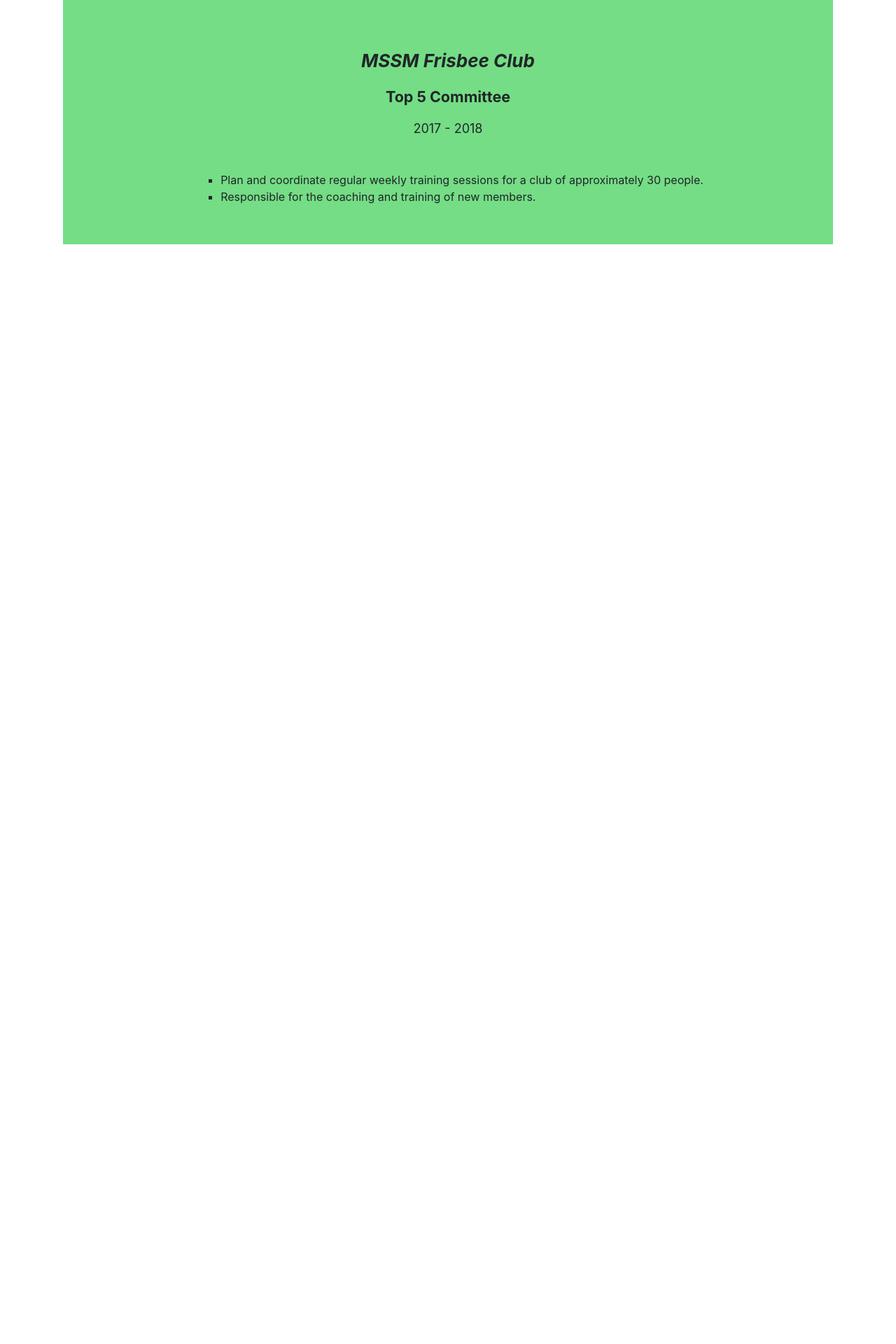
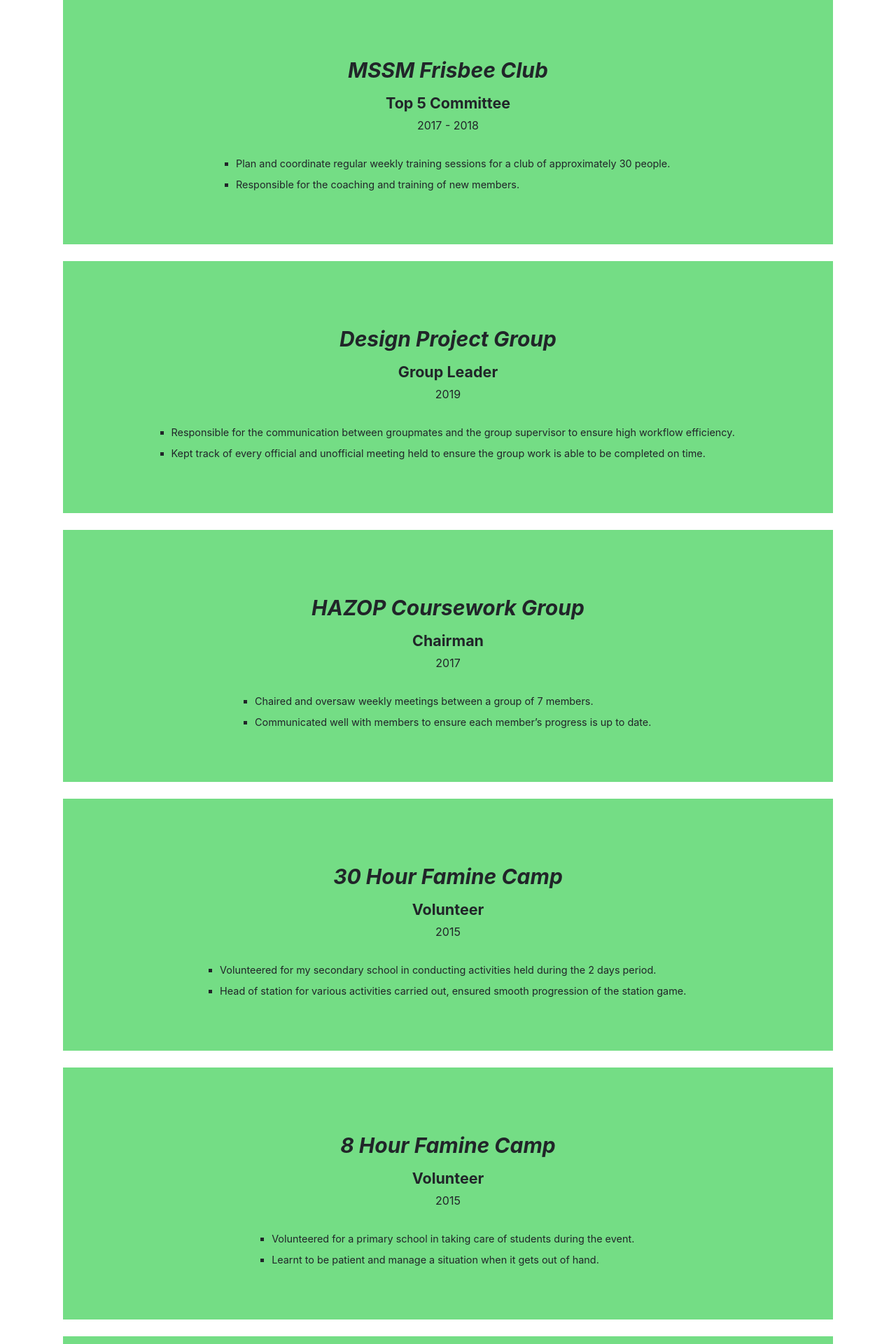
Before and after one commit to LeeWeiHan97/portfolio, a React (Create React App) app: page / in a window 1280 px wide. Shown: the part 3500-5420 px from the top of the page at 70% size. Before the commit the page ends 3849 px from the top, so only its background shows below. Built offline with nearby package versions, Linux system fonts and the light colour scheme.

Commit message:
Added extracurriculars to the section

```diff
--- a/src/App.css
+++ b/src/App.css
@@ -373,16 +373,18 @@
   background-color: rgb(116, 221, 133);
   padding-top: 2vh;
   padding-bottom: 2vh;
-  padding-left: 2vw;
-  padding-right: 2vw;
+  padding-left: 1.5vw;
+  padding-right: 1.5vw;
   display: flex;
   flex-direction: column;
   justify-content: center;
   align-items: center;
+  margin-bottom: 3vh;
 }
 
 .extracurricular-list {
   margin-top: 4vh;
+  padding-right: 2vw;
 }
 
 .heading-3 {
@@ -393,7 +395,29 @@
 
 .heading-4 {
   text-align: center;
-  font-size: 18px;
+  margin-top: 3vw;
+  font-size: 30px;
+  font-weight: bold;
+  font-style: italic;
+  margin-bottom: 1vh;
+}
+
+.heading-5 {
+  text-align: center;
+  font-size: 21.5px;
+  font-weight: bold;
+  margin-bottom: 0.5vh;
+}
+
+.heading-6 {
+  text-align: center;
+  font-size: 1em;
+  margin-bottom: 0;
+}
+
+.extracurricular-description {
+  margin-bottom: 1vh;
+  font-size: 0.9em;
 }
 
 @media only screen and (min-width: 900px) {
--- a/src/App.js
+++ b/src/App.js
@@ -218,14 +218,86 @@
 
           <div class="extracurricular-container">
             <div class="extracurricular-subcontainer">
-              <p class="heading-2">MSSM Frisbee Club</p>
-              <p class="heading-3">Top 5 Committee</p>
-              <p class="heading-4">2017 - 2018</p>
+              <p class="heading-4">MSSM Frisbee Club</p>
+              <p class="heading-5">Top 5 Committee</p>
+              <p class="heading-6">2017 - 2018</p>
               <ul class="extracurricular-list">
-                <li>Plan and coordinate regular weekly training sessions for a club of approximately 30 people.</li>
-                <li>Responsible for the coaching and training of new members.</li>
+                <li class="extracurricular-description">Plan and coordinate regular weekly training sessions for a club of approximately 30 people.</li>
+                <li class="extracurricular-description">Responsible for the coaching and training of new members.</li>
               </ul>
             </div>
+
+            <div class="extracurricular-subcontainer">
+              <p class="heading-4">Design Project Group</p>
+              <p class="heading-5">Group Leader</p>
+              <p class="heading-6">2019</p>
+              <ul class="extracurricular-list">
+                <li class="extracurricular-description">Responsible for the communication between groupmates and the group supervisor to ensure high workflow efficiency.</li>
+                <li class="extracurricular-description">Kept track of every official and unofficial meeting held to ensure the group work is able to be completed on time.</li>
+              </ul>
+            </div>
+
+            <div class="extracurricular-subcontainer">
+              <p class="heading-4">HAZOP Coursework Group</p>
+              <p class="heading-5">Chairman</p>
+              <p class="heading-6">2017</p>
+              <ul class="extracurricular-list">
+                <li class="extracurricular-description">Chaired and oversaw weekly meetings between a group of 7 members.</li>
+                <li class="extracurricular-description">Communicated well with members to ensure each member’s progress is up to date.</li>
+              </ul>
+            </div>
+
+            <div class="extracurricular-subcontainer">
+              <p class="heading-4">30 Hour Famine Camp</p>
+              <p class="heading-5">Volunteer</p>
+              <p class="heading-6">2015</p>
+              <ul class="extracurricular-list">
+                <li class="extracurricular-description">Volunteered for my secondary school in conducting activities held during the 2 days period.</li>
+                <li class="extracurricular-description">Head of station for various activities carried out, ensured smooth progression of the station game.</li>
+              </ul>
+            </div>
+
+            <div class="extracurricular-subcontainer">
+              <p class="heading-4">8 Hour Famine Camp</p>
+              <p class="heading-5">Volunteer</p>
+              <p class="heading-6">2015</p>
+              <ul class="extracurricular-list">
+                <li class="extracurricular-description">Volunteered for a primary school in taking care of students during the event.</li>
+                <li class="extracurricular-description">Learnt to be patient and manage a situation when it gets out of hand.</li>
+              </ul>
+            </div>
+
+            <div class="extracurricular-subcontainer">
+              <p class="heading-4">25th Johor International Jamboree</p>
+              <p class="heading-5">Participant</p>
+              <p class="heading-6">2013</p>
+              <ul class="extracurricular-list">
+                <li class="extracurricular-description">Took part in an international event where we interacted with various individuals from all around the country and world.</li>
+                <li class="extracurricular-description">Experienced and exposed myself to different cultures.</li>
+              </ul>
+            </div>
+
+            <div class="extracurricular-subcontainer">
+              <p class="heading-4">9th Petaling Scout's Group</p>
+              <p class="heading-5">Asistant Secretary</p>
+              <p class="heading-6">2013 - 2014</p>
+              <ul class="extracurricular-list">
+                <li class="extracurricular-description">Arranged and involved in meetings with teacher advisors and school board to plan activities.</li>
+                <li class="extracurricular-description">Trained juniors to be upcoming secretaries by implementing a scheduled training course.</li>
+                <li class="extracurricular-description">Obtained approval from the school board for various activities held by the Scout’s Group.</li>
+              </ul>
+            </div>
+
+            <div class="extracurricular-subcontainer">
+              <p class="heading-4">School Cooperative Club</p>
+              <p class="heading-5">Asistant Head of Stock</p>
+              <p class="heading-6">2013 - 2014</p>
+              <ul class="extracurricular-list">
+                <li class="extracurricular-description">Coordinated and carried out regular stock checks with club members.</li>
+                <li class="extracurricular-description">Maintained the tidiness of the store.</li>
+              </ul>
+            </div>
+
           </div>
 
         </div>
```
